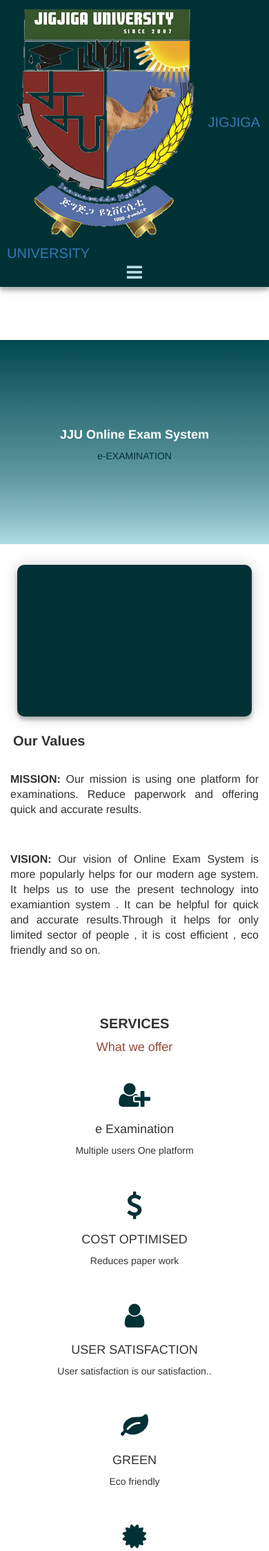
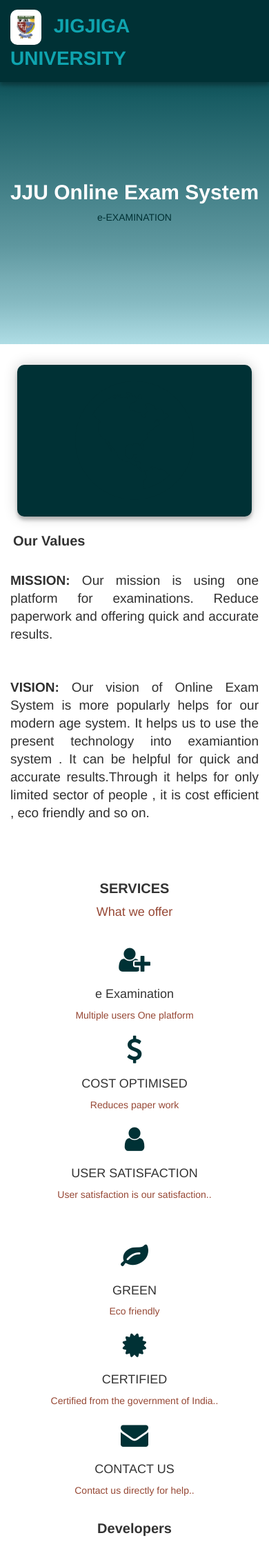
Before and after one commit to abdizahir/JJU-Digital-Exam-System, a PHP site: page /homepage.php in a window 390 px wide; the page is wider, and only the part inside the window is pictured. Shown: the top 2249 px of that part at 69% size. Run offline with PHP 8.4, Linux system fonts and the light colour scheme; grey boxes labelled with a size stand in for pictures from a placeholder-image service; some libraries are stand-ins or nearby versions.

Commit message:
modified

```diff
--- a/css/homePage.css
+++ b/css/homePage.css
@@ -34,37 +34,20 @@ nav {
 }
 
 
-.nav-header {
+.main-header {
   width: 100%;
   /* min-width: 345px; */
   font-weight: bold;
   font-size: 28px;
 }
-.nav-header img {
+.main-header > img {
   width: 45px;
   margin-right: 10px;
   background-color: white;
   border-radius: 10px;
   padding: 0.3em;
 }
-@media (max-width: 600px) {
-  nav {
-    padding: 0.5rem 1rem;
-  }
-}
-@media (max-width: 500px) {
-  .nav-header {
-    min-width: 260px;
-    font-size: 22px;
-  }
-  nav {
-    gap: 1rem;
-  }
-  .nav-header img {
-    width: 30px;
-  }
-}
-.nav-header > a {
+.main-header > a {
   color: #0fa4af;
   text-decoration: none;
 }
@@ -249,29 +238,16 @@ nav {
     rgba(2, 73, 80, 1) 100%
   );
 }
-.first-section h1 {
+.first-section > h1 {
   font-size: 3rem;
   color: #fff;
   font-weight: bold;
-}
-@media (max-width: 600px) {
-  .first-section h1 {
-    font-size: 2.3rem;
-  }
-}
-@media (max-width: 500px) {
-  .first-section {
-    height: 35vh;
-  }
-  .first-section h1 {
-    font-size: 1.8rem;
-  }
 }
 .first-section p {
   color: #003135;
 }
 
-/*! OurValue section */
+/*! second section */
 .second-section {
   padding: 30px 50px;
 }
@@ -288,23 +264,6 @@ nav {
 
 .offer-section div p {
   color: #964734;
-}
-
-.services-section {
-  display: grid;
-  grid-template-columns: 1fr 1fr 1fr;
-  gap: 3rem 0;
-}
-
-@media (max-width: 800px) {
-  .services-section {
-    grid-template-columns: 1fr 1fr;
-  }
-}
-@media (max-width: 550px) {
-  .services-section {
-    grid-template-columns: 1fr;
-  }
 }
 
 /*! (Developers Section) */
@@ -382,15 +336,6 @@ nav {
   background-color: transparent;
   margin: 10px;
   box-shadow: 0 0 6px #024950;
-}
-
-@media (max-width: 600px) {
-  .long {
-    font-size: 16px;
-  }
-  .long-h4 {
-    font-size: 18px;
-  }
 }
 
 /*! Footer  */
--- a/homepage.php
+++ b/homepage.php
@@ -15,26 +15,37 @@
     <script src="https://stackpath.bootstrapcdn.com/bootstrap/3.4.1/js/bootstrap.min.js"></script>
   </head>
   <body>
-    <header>
-      <nav>
-        <div class="main-header main-header">
-          <img src="img/Jijiga_University.png" alt="Jijiga University logo" />
-          <a href="#">JIGJIGA UNIVERSITY</a>
+      <nav class="navbar-fixed-top p-3">
+        <div class="container-fluid container-header">
+          <div class="main-header">
+            <img src="img/Jijiga_University.png" alt="Jijiga University logo" />
+            <a  href="homepage.php?=0">JIGJIGA UNIVERSITY</a>
+          </div>
+          <div class="navbar-header">
+            <button type="button" class="navbar-toggle collapsed" data-toggle="collapse" data-target="#bs-example-navbar-collapse-1" aria-expanded="false">
+              <span class="sr-only">Toggle navigation</span>
+              <span class="icon-bar"></span>
+              <span class="icon-bar"></span>
+              <span class="icon-bar"></span>
+            </button>
+          </div>
+          <div class="collapse navbar-collapse" id="bs-example-navbar-collapse-1">
+            <ul class="nav d-flex">
+              <li class=""><a href="homepage.php?q=0">HOME</a></li>
+              <li class=""><a href="teacher.php?q=0">TEACHER</a></li>
+              <li class=""><a href="#services">SERVICES</a></li>
+              <li class=""><a href="#developers">DEVELOPERS</a></li>
+              <li class=""><a href="#about">ABOUT</a></li>
+              <li class=""><a href="#contact">CONTACT</a></li>
+              <li class=""><a href="logout.php?q=teacher.php">LOGOUT</a></li>
+
+              <!-- <li class="more">
+                <span class="more-btn fa fa-bars"></span>
+                <ul class="dropdown"></ul>
+              </li> -->
+            </ul>
+          </div>
         </div>
-        <ul class="nav-menu">
-          <li class="nav-item"><a href="#">HOME</a></li>
-          <li class="nav-item"><a href="#">EXAM</a></li>
-          <li class="nav-item"><a href="#">GRADE</a></li>
-          <li class="nav-item"><a href="#services">SERVICES</a></li>
-          <li class="nav-item"><a href="#developers">DEVELOPERS</a></li>
-          <li class="nav-item"><a href="#about">ABOUT</a></li>
-          <li class="nav-item"><a href="#contact">CONTACT</a></li>
-          <li class="nav-item"><a href="/index.html">Logout</a></li>
-          <li class="more">
-            <span class="more-btn fa fa-bars"></span>
-            <ul class="dropdown"></ul>
-          </li>
-        </ul>
       </nav>
     <main>
     <div class="container-fluid"></div>
@@ -53,12 +64,12 @@
           <div class="col-sm-8">
             <h2 class="section-header">Our Values</h2>
             <br />
-            <p class="strong long">
+            <p class="strong">
               <strong>MISSION:</strong> Our mission is using one platform for
               examinations. Reduce paperwork and offering quick and accurate results.
             </p>
             <br />
-            <p class="strong long">
+            <p class="strong">
               <strong>VISION:</strong> Our vision of Online Exam System is more popularly
               helps for our modern age system. It helps us to use the present technology
               into examiantion system . It can be helpful for quick and accurate
@@ -74,33 +85,36 @@
         <h2 class="section-header">SERVICES</h2>
         <h4 style="color: #964734">What we offer</h4>
         <br />
-        <div class="services-section">
-          <div>
+        <div class="row slideanim offer-section">
+          <div class="col-sm-4">
             <span class="fa fa-user-plus logo-small"></span>
             <h4>e Examination</h4>
             <p>Multiple users One platform</p>
           </div>
-          <div>
+          <div class="col-sm-4">
             <span class="fa fa-usd logo-small"></span>
             <h4>COST OPTIMISED</h4>
             <p>Reduces paper work</p>
           </div>
-          <div>
+          <div class="col-sm-4">
             <span class="fa fa-user logo-small"></span>
             <h4>USER SATISFACTION</h4>
             <p>User satisfaction is our satisfaction..</p>
           </div>
-          <div>
+        </div>
+        <br /><br />
+        <div class="row slideanim offer-section">
+          <div class="col-sm-4">
             <span class="fa fa-leaf logo-small"></span>
             <h4>GREEN</h4>
             <p>Eco friendly</p>
           </div>
-          <div>
+          <div class="col-sm-4">
             <span class="fa fa-certificate logo-small"></span>
             <h4>CERTIFIED</h4>
             <p>Certified from the government of India..</p>
           </div>
-          <div>
+          <div class="col-sm-4">
             <span class="fa fa-envelope logo-small"></span>
             <h4>CONTACT US</h4>
             <p>Contact us directly for help..</p>
@@ -159,7 +173,7 @@
           <div class="col-sm-8 justify">
             <h2 class="section-header">About</h2>
             <br />
-            <h4 class="long-h4">
+            <h4>
               Teachers often spend countless hours preparing, managing, and grading exams.
               Traditionally, teachers had to create exam questions manually, print out
               test papers, and then grade them by hand. This process not only takes a lot
@@ -170,7 +184,7 @@
               system offers a modern solution to these problems.
             </h4>
             <br />
-            <p class="long">
+            <p>
               With a digital system, teachers can create exams quickly using pre-designed
               templates and question sets. Instead of spending hours formatting and
               printing, they can prepare exams in just few minutes. Once the exam is
@@ -256,11 +270,11 @@
 
     <footer class="footer">
       <div class="footer-section logo">
-        <div style="display: flex; gap: 8px; align-items: center">
+        <div style="display: flex; gap: 10px; align-items: center">
           <img src="img/Jijiga_University.png" alt="Jijiga University" />
           <h2>Jigjiga University</h2>
         </div>
-        <p>Empowering Education for the Future</p>
+        <p style="margin: 0.3rem 0">Empowering Education for the Future</p>
       </div>
       <div class="footer-container">
         <div class="footer-section links">
```
Also changed, not shown: other parts of css/homePage.css (+20 -42 lines), js/script.js (+41 -41 lines).
